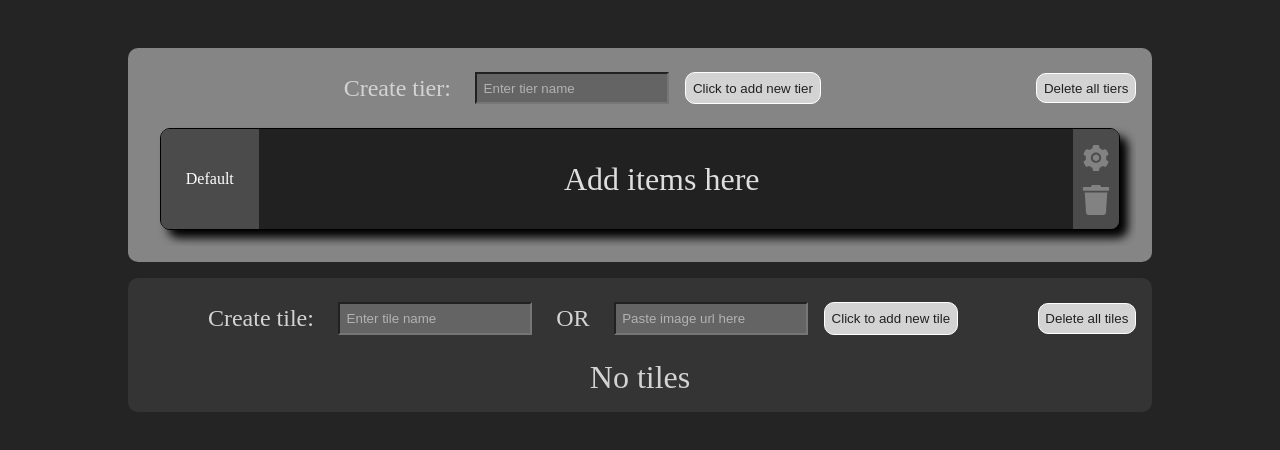
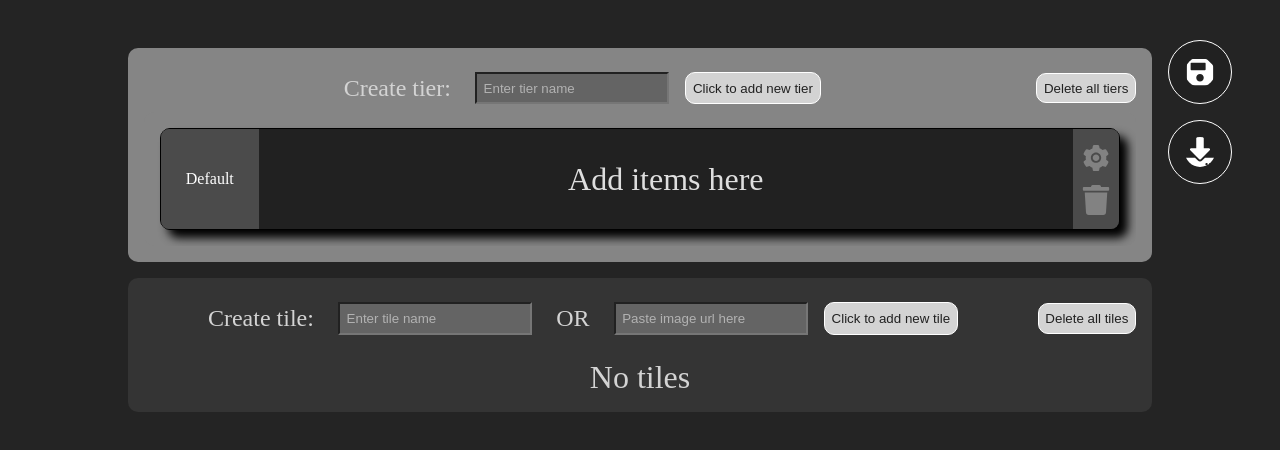
Before and after one commit to Ace1012/drag-n-drop-react, a React (Vite) app: page / in a window 1280 px wide. Shown: the top 450 px of the page. Built offline with nearby package versions, Linux system fonts and the light colour scheme.

Commit message:
-Added data saving and drag and drop prototype.  -Addingfeature to save and load style presets and data. -Refactored some code.  -Moved some code snippets to their rightful sections.

```diff
--- a/src/App.tsx
+++ b/src/App.tsx
@@ -1,10 +1,18 @@
-import { ChangeEvent, KeyboardEvent, useRef, useState } from "react";
-import Container from "./components/tier";
+import React, {
+  ChangeEvent,
+  KeyboardEvent,
+  useEffect,
+  useRef,
+  useState,
+} from "react";
+import { FaDownload, FaSave } from "react-icons/fa";
+import DropArea from "./components/dropArea";
+import Container, { FormSubmitValue } from "./components/tier";
 import Tile from "./components/tile";
 import UseSnackbar from "./components/useSnackbar";
 
-export interface TierStylePresets{
-  backgroundColor: string
+export interface TierStylePresets {
+  backgroundColor: string;
 }
 
 export interface ITier {
@@ -26,6 +34,7 @@ function App() {
   const tilesRef = useRef<HTMLDivElement>(null);
   const tileCounter = useRef<number>(0);
   const tierCounter = useRef<number>(0);
+  const snackbarMessage = useRef("Drag tiles out of grey zone to remove");
 
   const [iTiers, setITiers] = useState<ITier[]>([
     { title: "default", children: [] },
@@ -34,7 +43,8 @@ function App() {
   const [isSnackbarOpen, setIsSnackbarOpen] = useState(false);
   const [isNameDisabled, setIsNameDisabled] = useState(false);
   const [isUrlDisabled, setIsUrlDisabled] = useState(false);
-  const snackbarMessage = useRef("Drag tiles out of grey zone to remove");
+  const [svgTitle, setSvgTitle] = useState("Click to save current tier list");
+  const [dragFile, setDragFile] = useState(false);
 
   function handleTierInput() {
     const tierTitle = inputTierRef.current?.value;
@@ -165,6 +175,57 @@ function App() {
     });
   }
 
+  function handleSVGTitle(e: React.MouseEvent<SVGElement, MouseEvent>) {
+    if (e.type === "mouseenter") {
+      setTimeout(() => {
+        setSvgTitle("");
+      }, 2000);
+    } else if (e.type === "mouseleave") {
+      setTimeout(() => {
+        setSvgTitle("Click to save current tier list");
+      }, 500);
+    }
+  }
+
+  function compilePresets() {
+    return iTiers.reduce((presets, tier) => {
+      let storageValue = localStorage.getItem(tier.title);
+      if (storageValue) {
+        return { ...presets, [tier.title]: JSON.parse(storageValue) };
+      } else {
+        return presets;
+      }
+    }, {}) as { [k: string]: Pick<React.CSSProperties, "backgroundColor"> };
+  }
+
+  function downloadList() {
+    const colorPresets = compilePresets();
+    console.log(colorPresets);
+    const file = new Blob([JSON.stringify(colorPresets)], {
+      type: "text/plain",
+    });
+    console.log(File);
+    const link = document.createElement("a");
+    link.href = URL.createObjectURL(file);
+    link.download = "TierList.dnd";
+    link.click();
+    URL.revokeObjectURL(link.href);
+    loadPresets(file);
+  }
+
+  async function loadPresets(blob?: Blob, file?: File) {
+    // let file = e.dataTransfer.files[0]
+    let presets;
+    if (blob) {
+      presets = JSON.parse(await blob.text());
+    } else if (file) {
+    }
+    // const fr = new FileReader()
+    // const presets = fr.readAsText(file)
+    // const presets = JSON.parse(fr.readAsText(file)!) as FormSubmitValue;
+    console.log("Loaded presets are: ", presets);
+  }
+
   return (
     <div className="app">
       {/* {isSnackbarOpen && (
@@ -173,6 +234,41 @@ function App() {
           setIsSnackbarOpen={setIsSnackbarOpen}
         />
       )} */}
+      <div className="presets-management">
+        <FaSave
+          className="save-presets"
+          size={"4em"}
+          title={svgTitle}
+          onMouseEnter={(e) => handleSVGTitle(e)}
+          onMouseLeave={(e) => handleSVGTitle(e)}
+          onClick={() => downloadList()}
+        />
+        <div className="download-wrapper">
+          {dragFile && (
+            <dialog
+              className="drop-area-overlay"
+              onDragOver={(e) => e.preventDefault()}
+              onDrop={(e) => e.preventDefault()}
+              open={dragFile}
+            >
+              <span
+                className="close-drag-area"
+                onClick={() => setDragFile(false)}
+              >
+                &times;
+              </span>
+              <DropArea setDragFile={setDragFile} />
+            </dialog>
+          )}
+          <FaDownload
+            className="load-presets"
+            size={"4em"}
+            onMouseEnter={(e) => handleSVGTitle(e)}
+            onMouseLeave={(e) => handleSVGTitle(e)}
+            onClick={() => setDragFile((p) => !p)}
+          />
+        </div>
+      </div>
       <div className="tier-section" ref={tiersRef}>
         <header>
           <div className="add-tier">
--- /dev/null
+++ b/src/components/dropArea.tsx
@@ -0,0 +1,45 @@
+import { useRef } from "react";
+
+interface DropAreaProps {
+  setDragFile: React.Dispatch<React.SetStateAction<boolean>>;
+}
+
+const DropArea = ({ setDragFile }: DropAreaProps) => {
+  const dropAreaRef = useRef<HTMLDivElement>(null);
+
+  function onDragOver(e: React.DragEvent<HTMLDivElement>) {
+    e.preventDefault();
+    // e.dataTransfer.dropEffect = "copy"
+    dropAreaRef.current!.style.border = "3px dotted green";
+  }
+
+  function onDragLeave(e: React.DragEvent<HTMLDivElement>) {
+    e.preventDefault();
+    dropAreaRef.current!.style.border = "";
+  }
+
+  function onDrop(e: React.DragEvent<HTMLDivElement>) {
+    e.preventDefault();
+    e.stopPropagation();
+    const file = e.dataTransfer.files[0];
+    if(file.name.includes(".dnd")){
+        console.log(file);
+    }else{
+        alert("Wrong file type. Choose a .dnd file");
+    }
+    setDragFile(false);
+  }
+  return (
+    <div
+      className="drop-area"
+      ref={dropAreaRef}
+      onDragOver={onDragOver}
+      onDragLeave={onDragLeave}
+      onDrop={onDrop}
+    >
+      <span>Drop your file here to load presets</span>
+    </div>
+  );
+};
+
+export default DropArea;
--- a/src/components/tier.tsx
+++ b/src/components/tier.tsx
@@ -4,7 +4,7 @@ import { FaTrash } from "react-icons/fa";
 import { AiFillSetting } from "react-icons/ai";
 import Tile from "./tile";
 
-interface FormSubmitValue {
+export interface FormSubmitValue {
   color: string;
   newTitle?: string;
 }
@@ -193,6 +193,20 @@ const Container = ({
     }
   }
 
+  function closeMenu() {
+    formSubmitValue.current = {
+      color: "",
+    };
+    newTitleInputRef.current!.value = "";
+    setIsCustomizationMenuOpen(false);
+    customMenuRef.current!.style.scale = "";
+    customMenuRef.current!.style.opacity = "";
+  }
+
+  function changeBackgroundColor(e: React.ChangeEvent<HTMLSelectElement>) {
+    formSubmitValue.current.color = e.target.value;
+  }
+
   function handleCog(e: React.MouseEvent<SVGElement, MouseEvent>) {
     const el = e.currentTarget;
     if (isCustomizationMenuOpen) {
@@ -218,6 +232,11 @@ const Container = ({
           ? tierBackgroundColor
           : "cyan"
       }`;
+      tierContainerRef.current!.style.color = tierBGC.current
+        ? tierBGC.current.backgroundColor
+        : tierBackgroundColor !== "#212121"
+        ? tierBackgroundColor
+        : "";
     }
     if (e.type === "mouseleave") {
       setIsDraggingThisTier(false);
@@ -225,17 +244,6 @@ const Container = ({
     }
   }
 
-  function changeBackgroundColor(e: React.ChangeEvent<HTMLSelectElement>) {
-    formSubmitValue.current.color = e.target.value;
-    if (e.target.value !== "#212121") {
-      localStorage.setItem(
-        `${tier.title}`,
-        JSON.stringify({ backgroundColor: e.target.value })
-      );
-    } else {
-      localStorage.removeItem(tier.title);
-    }
-  }
   function handleNewTitle(e: React.ChangeEvent<HTMLInputElement>) {
     if (e.target.value !== "") {
       formSubmitValue.current.newTitle = e.target.value;
@@ -244,16 +252,39 @@ const Container = ({
         color: "",
       };
     }
+    console.log(formSubmitValue.current);
   }
 
   function handleSubmit(e: React.FormEvent) {
     e.preventDefault();
+    let colorPresets = localStorage.getItem(tier.title)
+      ? (JSON.parse(localStorage.getItem(tier.title)!) as FormSubmitValue)
+      : null;
+    if (
+      formSubmitValue.current.color !== "" &&
+      formSubmitValue.current.color !== "#212121"
+    ) {
+      localStorage.setItem(
+        `${tier.title}`,
+        JSON.stringify({ backgroundColor: formSubmitValue.current.color })
+      );
+    } else if(!colorPresets){
+      localStorage.removeItem(tier.title);
+    }
     if (formSubmitValue.current.color !== "") {
       console.log("New color");
       setTierBackgroundColor(formSubmitValue.current.color);
     }
     if (formSubmitValue.current.newTitle) {
       console.log("New name");
+      let newTitle = formSubmitValue.current.newTitle;
+      console.log("New title: ", newTitle);
+      if (colorPresets) {
+        console.log("Renaming color presets");
+        localStorage.removeItem(tier.title);
+        console.log("Setting: ", newTitle, colorPresets);
+        localStorage.setItem(newTitle, JSON.stringify(colorPresets));
+      }
       setITiers((prevTiers) => {
         prevTiers.forEach((prevTier) => {
           if (prevTier.title === tier.title) {
@@ -265,16 +296,6 @@ const Container = ({
       });
     }
     closeMenu();
-  }
-
-  function closeMenu() {
-    formSubmitValue.current = {
-      color: "",
-    };
-    newTitleInputRef.current!.value = ""
-    setIsCustomizationMenuOpen(false);
-    customMenuRef.current!.style.scale = "";
-    customMenuRef.current!.style.opacity = "";
   }
 
   useEffect(() => {
@@ -361,10 +382,7 @@ const Container = ({
           onSubmit={handleSubmit}
           className="customization-menu"
         >
-          <select
-            className="colors"
-            onChange={(e) => changeBackgroundColor(e)}
-          >
+          <select className="colors" onChange={(e) => changeBackgroundColor(e)}>
             {colors.map((color) => (
               <option
                 className="color"
@@ -396,7 +414,9 @@ const Container = ({
             placeholder="Enter new title"
           />
           <div>
-            <button onClick={() => closeMenu()}>Cancel</button>
+            <button type="button" onClick={() => closeMenu()}>
+              Cancel
+            </button>
             <button type="submit">Save</button>
           </div>
         </form>
--- a/styles.css
+++ b/styles.css
@@ -7,6 +7,8 @@
 
 :root {
   background-color: #242424;
+  overflow-y: auto;
+  overflow-x: hidden;
 }
 
 ::-webkit-scrollbar {
@@ -65,7 +67,7 @@ input {
   color: rgb(255, 255, 255, 0.5);
 }
 
-select{
+select {
   width: 100%;
   border: none;
   box-shadow: inset 0 0 3px black;
@@ -127,9 +129,9 @@ option {
   flex-direction: column;
   gap: 1em;
   border-radius: inherit;
-  padding: 1em;
+  padding: 16px;
   width: 100%;
-  max-height: 500px;
+  max-height: 480px;
   overflow: auto;
 }
 
@@ -141,7 +143,86 @@ option {
   border-radius: inherit;
   box-shadow: 8px 8px 10px black;
   min-height: fit-content;
+  max-height: 210px;
+  text-align: center;
   transition: all ease-in-out 150ms;
+}
+
+.presets-management {
+  position: absolute;
+  top: 2.5em;
+  right: 3em;
+  display: flex;
+  flex-direction: column;
+  justify-content: center;
+  align-items: center;
+  gap: 1em;
+  width: 4em;
+}
+
+.save-presets,
+.load-presets {
+  cursor: pointer;
+  color: white;
+  background-color: #212121;
+  padding: 1em;
+  border-radius: 50%;
+  border: 1px solid white;
+  transition: all ease-in-out 150ms;
+}
+
+.save-presets:hover {
+  color: #212121;
+  translate: 0 -5px;
+  box-shadow: none;
+  border: 1px solid black;
+  border-radius: 8px;
+  background-color: white;
+}
+
+.save-presets:active {
+  box-shadow: inset 8px 8px 10px black;
+}
+
+.download-wrapper{
+  display: flex;
+  flex-direction: column;
+  justify-content: center;
+  align-items: center;
+}
+
+.drop-area-overlay {
+  background-color: rgb(0, 0, 0, 0.5);
+  position: fixed;
+  top: 0;
+  right: 0;
+  bottom: 0;
+  left: 0;
+  display: flex;
+  justify-content: center;
+  align-items: center;
+  width: 100vw;
+  height: 100vh;
+  z-index: 1000;
+}
+
+.drop-area {
+  border: 3px solid white;
+  display: flex;
+  justify-content: center;
+  align-items: center;
+  color: white;
+  height: 50vh;
+  aspect-ratio: 1/1;
+}
+
+.close-drag-area {
+  cursor: pointer;
+  position: fixed;
+  top: 1em;
+  right: 1em;
+  font-size: 2em;
+  color: white;
 }
 
 .tier-container .content {
@@ -152,6 +233,7 @@ option {
   grid-template-columns: repeat(auto-fit, 25%);
   font-size: 2rem;
   min-height: 100px;
+  max-height: 100px;
   color: lightgrey;
   transition: all ease-in-out 100ms;
 }
@@ -161,9 +243,10 @@ option {
   mix-blend-mode: difference;
 }
 
-.has-children {
-  justify-content: stretch !important;
-  align-items: stretch !important;
+.tier-container .has-children {
+  justify-content: stretch;
+  align-items: stretch;
+  max-height: fit-content;
 }
 
 .tier-container header,
@@ -258,14 +341,14 @@ option {
 /* .color:hover {
   filter: opacity(0.3);
 } */
-.customization-menu input{
+.customization-menu input {
   border-radius: 0 0 8px 8px;
   width: 100%;
 }
-.customization-menu button{
+.customization-menu button {
   opacity: 0.7;
 }
-.customization-menu button:hover{
+.customization-menu button:hover {
   opacity: 1;
   border: 1px solid black;
 }
@@ -312,7 +395,7 @@ option {
   background-position-y: center;
   background-position-x: center;
   cursor: grab;
-  border: 2px solid black;
+  border: 1px solid black;
   background-size: cover;
   width: 100%;
   height: 100px;
```
